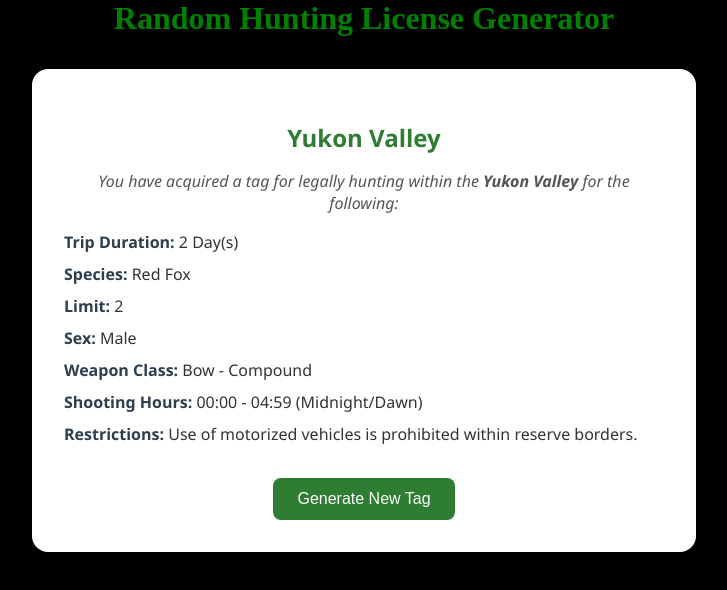
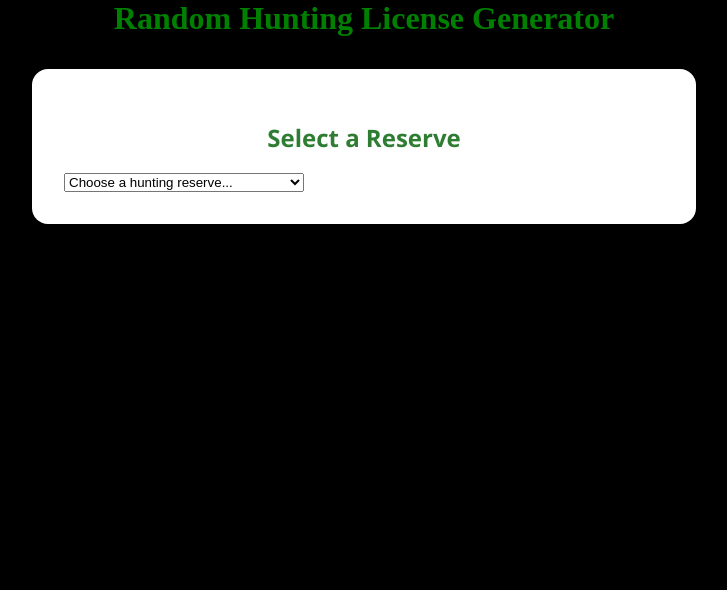
Before and after one commit to Sneakyweasel90/hunting-license-generator, a React (Create React App) app: page / in a window 1280 px wide. Shown: the top 590 px of the page, without its empty margins (276-1003 px from the left). Built offline with nearby package versions, Linux system fonts and the light colour scheme.

Commit message:
changed to dropdown menu for select

```diff
--- a/src/components/LicenseForm.tsx
+++ b/src/components/LicenseForm.tsx
@@ -1,6 +1,6 @@
 import {  reserves, weaponClasses, times, restrictions, ReserveName} from "../data/reserves";
 
-import { useState, useEffect } from "react";
+import { useState } from "react";
 import styles from "./LicenseForm.module.scss";
 
 function getRandom<T>(arr: readonly T[]): T {
@@ -14,7 +14,7 @@ function getRandomNumber(min: number, max: number): number {
 const sexes = ["Male", "Female", "Any"] as const;
 
 export default function LicenseForm() {
-  const [license, setLicense] = useState<ReserveName | null>(null);
+  const [selectedReserve, setSelectedReserve] = useState<ReserveName | null>(null);
   const [species, setSpecies] = useState("");
   const [tripDays, setTripDays] = useState(1);
   const [limit, setLimit] = useState(1);
@@ -23,12 +23,9 @@ export default function LicenseForm() {
   const [shootingTime, setShootingTime] = useState("");
   const [restriction, setRestriction] = useState("");
 
-  function generateLicense() {
-    const reserveKeys = Object.keys(reserves) as ReserveName[];
-    const randomReserve = getRandom(reserveKeys);
-    const reserveData = reserves[randomReserve];
+  function generateLicenseData(reserveName: ReserveName) {
+    const reserveData = reserves[reserveName];
 
-    setLicense(randomReserve);
     setSpecies(getRandom(reserveData.species));
     setTripDays(getRandomNumber(1, 7));
     setLimit(getRandomNumber(1, 5));
@@ -38,13 +35,36 @@ export default function LicenseForm() {
     setRestriction(getRandom(restrictions));
   }
 
-  useEffect(() => {
-    generateLicense();
-  }, []);
+  function handleReserveSelection(reserveName: ReserveName) {
+    setSelectedReserve(reserveName);
+    generateLicenseData(reserveName);
+  }
 
-  if (!license) return <p className={styles.container}>Generating license...</p>;
+  function regenerateTag() {
+    if (selectedReserve) {
+      generateLicenseData(selectedReserve);
+    }
+  }
 
-  const reserve = reserves[license];
+  if (!selectedReserve) {
+    return (
+      <div className={styles.container}>
+        <h2>Select a Reserve</h2>
+        <select
+          onChange={(e) => handleReserveSelection(e.target.value as ReserveName)}
+          defaultValue=""
+          className={styles.selector}
+        >
+          <option value="" disabled>Choose a hunting reserve...</option>
+          {Object.keys(reserves).map((key) => (
+            <option key={key} value={key}>{reserves[key as ReserveName].label}</option>
+          ))}
+        </select>
+      </div>
+    );
+  }
+
+  const reserve = reserves[selectedReserve];
 
   return (
     <div className={styles.container}>
@@ -63,7 +83,10 @@ export default function LicenseForm() {
         <li><b>Restrictions:</b> {restriction}</li>
       </ul>
 
-      <button onClick={generateLicense}>Generate New Tag</button>
+      <div className={styles.buttonGroup}>
+        <button onClick={regenerateTag}>Generate New Tag</button>
+        <button onClick={() => setSelectedReserve(null)}>Change Reserve</button>
+      </div>
     </div>
   );
 }
```
